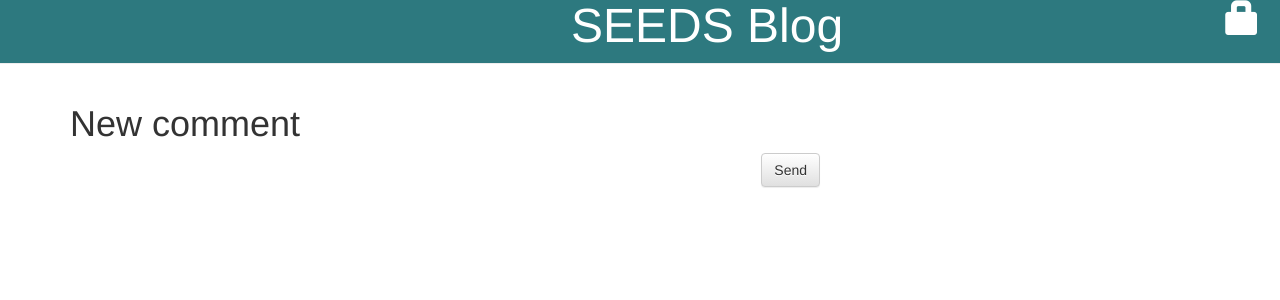
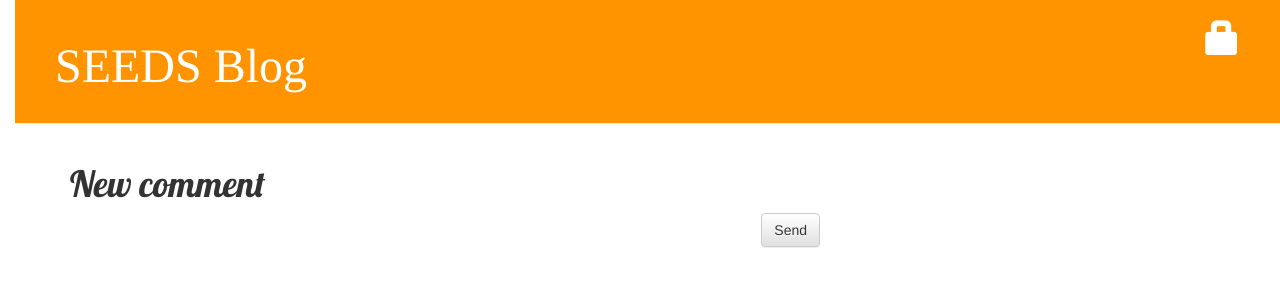
Before and after one commit to isabelleaduste/my-first-blog-1, a Django app: page /post/1/comment/ in a window 1280 px wide. Shown: the top 300 px of the page. Run offline with Django 3.2, Linux system fonts and the light colour scheme; some libraries are stand-ins or nearby versions.

Commit message:
merged local edits with pythonanywhere edits

```diff
--- a/blog/static/css/blog.css
+++ b/blog/static/css/blog.css
@@ -1,19 +1,15 @@
-
 h1 a {
-    color: #7ABFA2;
-    font-family: font-family: 'Lato', sans-serif;
-    margin-left: 570px;
-    margin-top: 10px;
+    color: #FCA205;
+    font-family: 'Times';
 }
 
 body {
     padding-left: 15px;
 }
 .page-header {
-    background-color: #2D797F;
-    margin-top: -20px;
-    margin-left: -15px;
-    padding: 0px 0px 0px 1px;
+    background-color: #ff9400;
+    margin-top: 0;
+    padding: 20px 20px 20px 40px;
 }
 
 .page-header h1, .page-header h1 a, .page-header h1 a:visited, .page-header h1 a:active {
@@ -26,10 +22,8 @@ body {
     margin-left: 40px;
 }
 
-h2, h3, h4 {
-    font-family: font-family: 'Questrial', sans-serif;
-    margin-left: 450px;
-    font-size: 50;
+h1, h2, h3, h4 {
+    font-family: 'Lobster', cursive;
 }
 
 .date {
@@ -58,7 +52,6 @@ h2, h3, h4 {
 .post h1 a, .post h1 a:visited {
     color: #000000;
 }
-
 .comment {
     margin: 20px 0px 20px 20px;
 }
```
